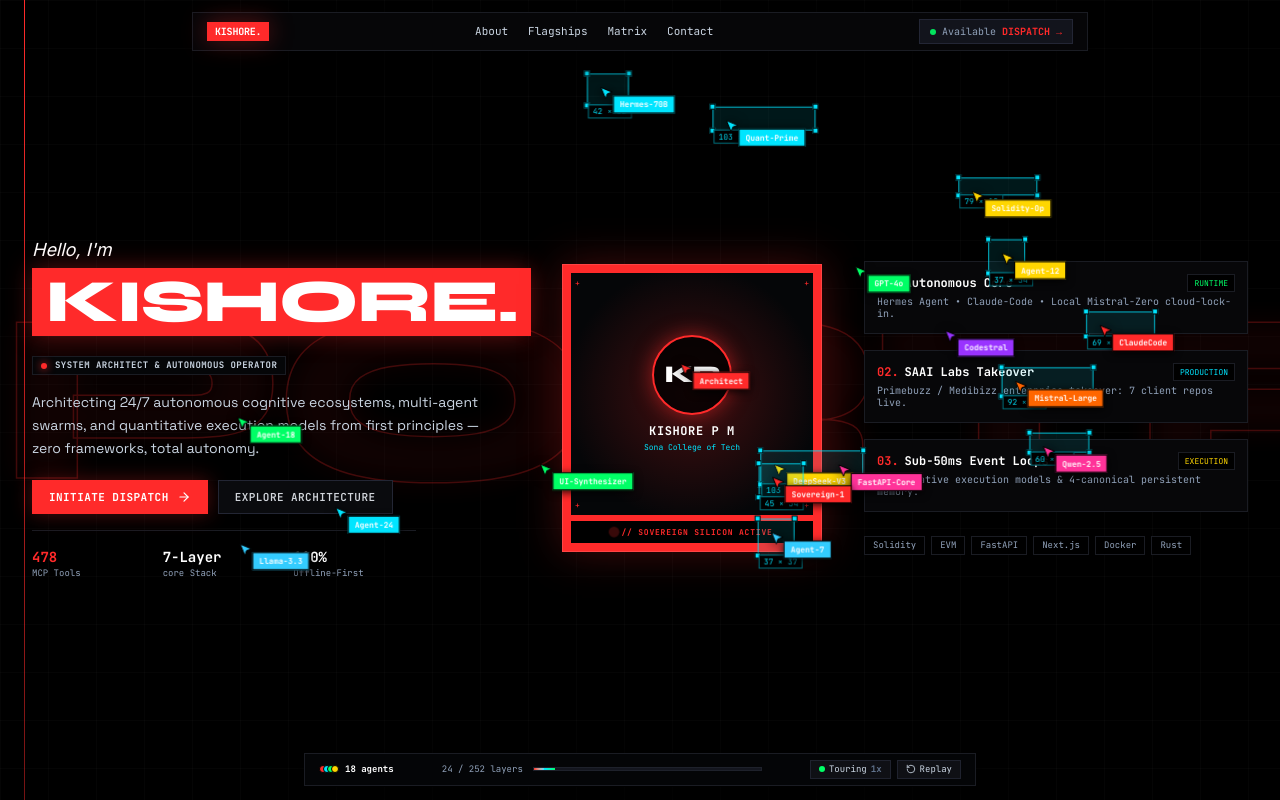
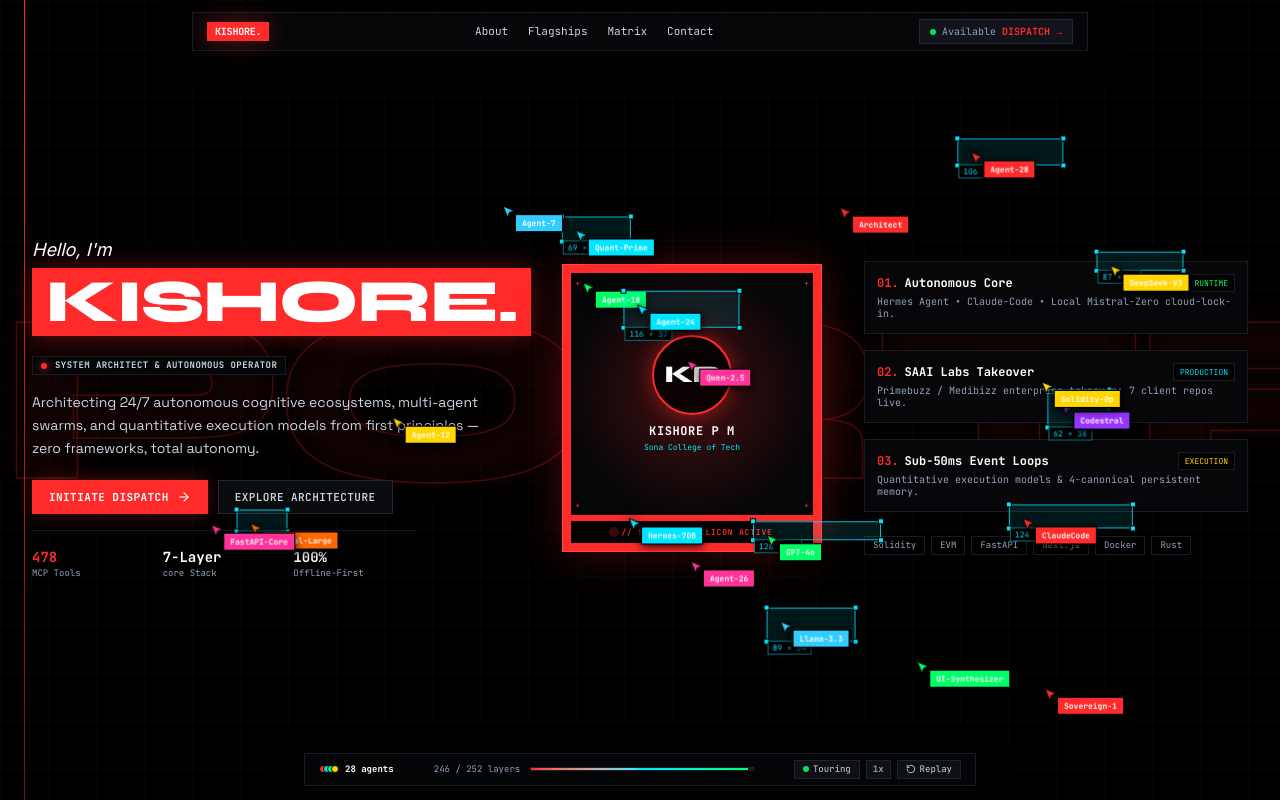
Before and after one commit to Kishore1700/portfolio, a Svelte app: page / in a window 1280 px wide. Shown: the top 800 px of the page. Built offline with nearby package versions, Linux system fonts and the light colour scheme.

Commit message:
feat: implement autonomous scanning, CAD wireframe assembly, touring auto-scroll, and vortex swarm workings

```diff
--- a/src/components/AgentSwarm.svelte
+++ b/src/components/AgentSwarm.svelte
@@ -1,7 +1,7 @@
 <script>
   import { onMount } from "svelte";
+  import { operatorEngine } from "../utils/operatorEngine.svelte.js";
 
-  // Configuration for 24 autonomous agent cursors with exact video names
   const agentNames = [
     { name: "ClaudeCode", color: "#FF2A2A" },
     { name: "Hermes-70B", color: "#00E5FF" },
@@ -20,11 +20,22 @@
     { name: "Agent-7", color: "#33CCFF" },
     { name: "Agent-12", color: "#FFD600" },
     { name: "Agent-18", color: "#00FF66" },
-    { name: "Agent-24", color: "#00E5FF" }
+    { name: "Agent-24", color: "#00E5FF" },
+    { name: "Agent-26", color: "#FF3399" },
+    { name: "Agent-28", color: "#FF2A2A" }
   ];
 
   let agents = $state([]);
-  let isVortex = $state(false);
+
+  // Mock CAD boxes matching intro_004.jpg exactly
+  const initialCadBoxes = [
+    { x: 70, y: 110, w: 980, h: 280, label: "1021 × 336" },
+    { x: 90, y: 390, w: 290, h: 90, label: "328 × 103" },
+    { x: 90, y: 490, w: 380, h: 42, label: "291 × 13" },
+    { x: 90, y: 550, w: 420, h: 70, label: "420 × 70" },
+    { x: 540, y: 400, w: 240, h: 250, label: "SOVEREIGN SILICON" },
+    { x: 810, y: 390, w: 260, h: 100, label: "RUNTIME CORE" }
+  ];
 
   function setupAgents() {
     agents = agentNames.map((a, i) => ({
@@ -35,12 +46,10 @@
       y: 100 + Math.random() * (typeof window !== "undefined" ? window.innerHeight - 200 : 700),
       targetX: Math.random() * 1000,
       targetY: Math.random() * 700,
-      vx: (Math.random() - 0.5) * 1.5,
-      vy: (Math.random() - 0.5) * 1.5,
-      speed: 0.02 + Math.random() * 0.035,
-      hasBox: Math.random() > 0.6,
-      boxW: 30 + Math.floor(Math.random() * 80),
-      boxH: 14 + Math.floor(Math.random() * 26)
+      speed: 0.03 + Math.random() * 0.035,
+      hasBox: Math.random() > 0.65,
+      boxW: 36 + Math.floor(Math.random() * 85),
+      boxH: 16 + Math.floor(Math.random() * 24)
     }));
   }
 
@@ -50,8 +59,7 @@
     const checkScroll = () => {
       const scrollY = window.scrollY;
       const maxScroll = document.documentElement.scrollHeight - window.innerHeight;
-      // Trigger swarm vortex when in the contact section (exact match to video frame_027/028)
-      isVortex = maxScroll > 0 && scrollY > maxScroll - 380;
+      operatorEngine.isSwarmVortex = maxScroll > 0 && scrollY > maxScroll - 380;
     };
     window.addEventListener("scroll", checkScroll, { passive: true });
 
@@ -64,24 +72,32 @@
       const h = window.innerHeight;
 
       agents.forEach((agent, i) => {
-        if (isVortex) {
-          // Synchronized flocking spiral at the right side of the screen
+        if (operatorEngine.phase === "scanning") {
+          // Circular scanning orbit around center (Matching intro_002.jpg)
+          const cx = w * 0.5;
+          const cy = h * 0.5;
+          const r = 90;
+          const a = angle * 1.5 + (i * (Math.PI * 2 / agents.length));
+          agent.x += ((cx + Math.cos(a) * r) - agent.x) * 0.1;
+          agent.y += ((cy + Math.sin(a) * r) - agent.y) * 0.1;
+        } else if (operatorEngine.isSwarmVortex) {
+          // Synchronized flocking spiral vortex at the right of contact (Matching frame_027/028)
           const centerX = w - 160;
           const centerY = h * 0.5;
-          const r = 50 + (i * 6);
+          const r = 45 + (i * 6);
           const a = angle + (i * (Math.PI * 2 / agents.length));
           agent.x += ((centerX + Math.cos(a) * r) - agent.x) * 0.07;
           agent.y += ((centerY + Math.sin(a) * r) - agent.y) * 0.07;
         } else {
-          // Autonomous roving / inspection
+          // Autonomous inspection & roving
           const dx = agent.targetX - agent.x;
           const dy = agent.targetY - agent.y;
           const dist = Math.sqrt(dx * dx + dy * dy);
 
-          if (dist < 40 || Math.random() < 0.006) {
+          if (dist < 40 || Math.random() < 0.007) {
             agent.targetX = Math.max(50, Math.min(w - 60, Math.random() * w));
             agent.targetY = Math.max(70, Math.min(h - 70, Math.random() * h));
-            agent.hasBox = Math.random() > 0.55;
+            agent.hasBox = Math.random() > 0.6;
             agent.boxW = 35 + Math.floor(Math.random() * 95);
             agent.boxH = 16 + Math.floor(Math.random() * 24);
           } else {
@@ -103,26 +119,60 @@
   });
 </script>
 
-<!-- Swarm Layer: Fixed, Transparent, Non-blocking -->
+<!-- SCANNING PHASE OVERLAY (Matches intro_002.jpg) -->
+{#if operatorEngine.phase === "scanning"}
+  <div class="fixed inset-0 z-[9998] bg-[#000000] flex flex-col items-center justify-center pointer-events-none select-none animate-fade-in">
+    <div class="w-14 h-14 rounded-full border border-[#1F222E] flex items-center justify-center bg-[#070709] shadow-[0_0_20px_rgba(255,42,42,0.2)]">
+      <span class="font-display font-black text-xs text-white tracking-widest">KP</span>
+    </div>
+    <div class="font-mono-cyber text-[10px] text-slate-400 mt-4 tracking-widest uppercase flex items-center gap-2">
+      <span class="w-1.5 h-1.5 rounded-full bg-[#00E5FF] animate-ping"></span>
+      <span>Scanning page... 0/252 layers</span>
+    </div>
+  </div>
+{/if}
+
+<!-- WIREFRAME ASSEMBLY OVERLAY (Matches intro_004.jpg) -->
+{#if operatorEngine.phase === "wireframing"}
+  <div class="fixed inset-0 z-[9991] pointer-events-none select-none overflow-hidden">
+    {#each initialCadBoxes as box}
+      <div
+        class="absolute border border-[#00E5FF]/90 bg-[#00E5FF]/10 transition-all duration-300"
+        style="left: {box.x}px; top: {box.y}px; width: {box.w}px; height: {box.h}px;"
+      >
+        <!-- Corner Handles -->
+        <div class="absolute -top-1 -left-1 w-2 h-2 bg-[#00E5FF] border border-black"></div>
+        <div class="absolute -top-1 -right-1 w-2 h-2 bg-[#00E5FF] border border-black"></div>
+        <div class="absolute -bottom-1 -left-1 w-2 h-2 bg-[#00E5FF] border border-black"></div>
+        <div class="absolute -bottom-1 -right-1 w-2 h-2 bg-[#00E5FF] border border-black"></div>
+
+        <!-- Dimension Badge -->
+        <div class="absolute -bottom-4 left-0 font-mono-cyber text-[8px] text-[#00E5FF] bg-black px-1 border border-[#00E5FF]/60">
+          {box.label}
+        </div>
+      </div>
+    {/each}
+  </div>
+{/if}
+
+<!-- AUTONOMOUS AGENT CURSOR LAYER -->
 <div class="fixed inset-0 pointer-events-none z-[9990] overflow-hidden select-none">
   {#each agents as agent (agent.id)}
     <div
       class="absolute will-change-transform"
       style="transform: translate3d({agent.x}px, {agent.y}px, 0);"
     >
-      <!-- CAD Wireframe Bounding Box (Exact as Video) -->
-      {#if agent.hasBox && !isVortex}
+      <!-- CAD Wireframe Bounding Box when inspecting -->
+      {#if agent.hasBox && !operatorEngine.isSwarmVortex && operatorEngine.phase === "assembled"}
         <div
           class="absolute -top-3 -left-3 border border-[#00E5FF]/80 bg-[#00E5FF]/10 pointer-events-none"
           style="width: {agent.boxW}px; height: {agent.boxH}px;"
         >
-          <!-- Corner handles -->
           <div class="absolute -top-1 -left-1 w-1.5 h-1.5 bg-[#00E5FF] border border-black"></div>
           <div class="absolute -top-1 -right-1 w-1.5 h-1.5 bg-[#00E5FF] border border-black"></div>
           <div class="absolute -bottom-1 -left-1 w-1.5 h-1.5 bg-[#00E5FF] border border-black"></div>
           <div class="absolute -bottom-1 -right-1 w-1.5 h-1.5 bg-[#00E5FF] border border-black"></div>
 
-          <!-- Dimension Badge -->
           <div class="absolute -bottom-3.5 left-0 font-mono-cyber text-[8px] text-[#00E5FF] bg-black/95 px-1 border border-[#00E5FF]/50 whitespace-nowrap">
             {agent.boxW} &times; {agent.boxH}
           </div>
@@ -144,7 +194,7 @@
         />
       </svg>
 
-      <!-- Label Badge -->
+      <!-- Agent Label Badge -->
       <div
         class="absolute left-3.5 top-2.5 px-1.5 py-0.5 font-mono-cyber text-[8px] font-bold text-white whitespace-nowrap border border-black shadow-[0_2px_8px_rgba(0,0,0,0.9)]"
         style="background-color: {agent.color};"
--- a/src/components/TelemetryDock.svelte
+++ b/src/components/TelemetryDock.svelte
@@ -1,36 +1,27 @@
 <script>
   import { onMount } from "svelte";
   import { RotateCcw } from "lucide-svelte";
+  import { operatorEngine } from "../utils/operatorEngine.svelte.js";
 
-  let scrollPercent = $state(0);
-  let totalLayers = 252;
-  // Dynamic calculation matching video numbers (from 24 to 252)
-  let builtLayers = $derived(Math.min(totalLayers, Math.max(24, Math.round(24 + (scrollPercent / 100) * 228))));
-  let agentCount = $derived(scrollPercent > 80 ? 28 : scrollPercent > 40 ? 22 : 18);
-  let isTouring = $state(true);
+  let autoScrollInterval;
 
   onMount(() => {
-    const handleScroll = () => {
-      const scrollY = window.scrollY;
-      const max = document.documentElement.scrollHeight - window.innerHeight;
-      scrollPercent = max > 0 ? (scrollY / max) * 100 : 0;
-    };
-    window.addEventListener("scroll", handleScroll, { passive: true });
-    handleScroll();
+    // Autonomous Touring auto-scroll implementation
+    autoScrollInterval = setInterval(() => {
+      if (operatorEngine.isTouring && operatorEngine.phase === "assembled") {
+        const scrollMax = document.documentElement.scrollHeight - window.innerHeight;
+        if (window.scrollY < scrollMax - 5) {
+          const step = 1.2 * operatorEngine.tourSpeed;
+          window.scrollBy({ top: step, behavior: "auto" });
+        }
+      }
+    }, 20);
 
-    return () => window.removeEventListener("scroll", handleScroll);
+    return () => clearInterval(autoScrollInterval);
   });
-
-  function toggleTour() {
-    isTouring = !isTouring;
-  }
-
-  function handleReplay() {
-    window.scrollTo({ top: 0, behavior: "smooth" });
-  }
 </script>
 
-<!-- BOTTOM TELEMETRY DOCK (Exact Match to Video Frame_004, 007, 014, 021, 028) -->
+<!-- BOTTOM TELEMETRY DOCK (Matches Video Dock) -->
 <div class="fixed bottom-3.5 left-1/2 -translate-x-1/2 z-[9995] w-[92%] max-w-2xl select-none">
   <div class="bg-[#050608]/95 backdrop-blur-md border border-[#1A1C23] px-3.5 py-1.5 shadow-[0_10px_35px_rgba(0,0,0,0.95)] flex items-center justify-between gap-3 font-mono-cyber text-[9px]">
 
@@ -42,44 +33,61 @@
         <span class="w-2 h-2 rounded-full bg-[#00FF66] border border-black"></span>
         <span class="w-2 h-2 rounded-full bg-[#FFD600] border border-black"></span>
       </div>
-      <span class="text-white font-bold">{agentCount} agents</span>
+      <span class="text-white font-bold">{operatorEngine.agentCount} agents</span>
     </div>
 
     <!-- Center: Layer Assembly Progress -->
     <div class="flex-1 flex items-center gap-2.5 max-w-xs hidden sm:flex">
-      <span class="text-slate-400 shrink-0">{builtLayers} / {totalLayers} layers</span>
+      <span class="text-slate-400 shrink-0">
+        {#if operatorEngine.phase === "scanning"}
+          Scanning page...
+        {:else}
+          {operatorEngine.builtLayers} / {operatorEngine.totalLayers} layers
+        {/if}
+      </span>
       <div class="flex-1 h-1 bg-[#14161F] overflow-hidden relative border border-[#1E212B]">
         <div
           class="h-full bg-gradient-to-r from-[#FF2A2A] via-[#00E5FF] to-[#00FF66] transition-all duration-100"
-          style="width: {(builtLayers / totalLayers) * 100}%;"
+          style="width: {(operatorEngine.builtLayers / operatorEngine.totalLayers) * 100}%;"
         ></div>
       </div>
     </div>
 
-    <!-- Right: Mode & Replay Controls (Exact from Video) -->
+    <!-- Right: Mode & Replay Controls -->
     <div class="flex items-center gap-1.5 shrink-0">
+      <!-- Touring / Manual Mode Toggle -->
       <button
         type="button"
-        onclick={toggleTour}
+        onclick={() => operatorEngine.toggleTour()}
         class="px-2 py-0.5 bg-[#0F1015] border border-[#1F222E] text-slate-300 hover:text-white flex items-center gap-1 transition-colors cursor-pointer"
-        title="Toggle autonomous touring"
+        title={operatorEngine.isTouring ? "Pause auto-scroll tour" : "Resume auto-scroll tour"}
       >
-        <span class="w-1.5 h-1.5 rounded-full {isTouring ? 'bg-[#00FF66]' : 'bg-slate-500'}"></span>
-        <span>{isTouring ? 'Touring' : 'Manual'}</span>
-        <span class="text-slate-500 font-bold">1x</span>
+        <span class="w-1.5 h-1.5 rounded-full {operatorEngine.isTouring ? 'bg-[#00FF66] animate-pulse' : 'bg-slate-500'}"></span>
+        <span>{operatorEngine.isTouring ? 'Touring' : 'Manual'}</span>
       </button>
 
+      <!-- Speed Multiplier (1x, 2x, 0.5x) -->
       <button
         type="button"
-        onclick={handleReplay}
+        onclick={() => operatorEngine.cycleSpeed()}
+        class="px-1.5 py-0.5 bg-[#0F1015] border border-[#1F222E] text-slate-400 hover:text-white transition-colors cursor-pointer"
+        title="Toggle speed multiplier"
+      >
+        <span class="font-bold">{operatorEngine.tourSpeed}x</span>
+      </button>
+
+      <!-- Replay Button -->
+      <button
+        type="button"
+        onclick={() => operatorEngine.replay()}
         class="px-2 py-0.5 bg-[#0F1015] border border-[#1F222E] text-slate-300 hover:text-[#00E5FF] flex items-center gap-1 transition-colors cursor-pointer"
-        title="Replay layer assembly from top"
+        title="Replay entire layer assembly from top"
       >
         <RotateCcw class="w-2.5 h-2.5" />
         <span class="hidden md:inline">Replay</span>
       </button>
 
-      {#if scrollPercent > 90}
+      {#if operatorEngine.isSwarmVortex}
         <span class="text-slate-400 pl-1 border-l border-[#1A1C23] hidden lg:inline animate-fade-in">
           Rebuilt by 28 agents in 48.6s
         </span>
--- /dev/null
+++ b/src/utils/operatorEngine.svelte.js
@@ -0,0 +1,75 @@
+// Autonomous Operator Engine State (Svelte 5 Runes)
+export class OperatorEngine {
+  phase = $state("scanning"); // 'scanning' | 'wireframing' | 'assembled'
+  isTouring = $state(true);
+  tourSpeed = $state(1); // 1x, 2x, 0.5x
+  builtLayers = $state(0);
+  totalLayers = 252;
+  agentCount = $state(18);
+  elapsedSeconds = $state(0);
+  isSwarmVortex = $state(false);
+
+  constructor() {
+    this.startLifecycle();
+  }
+
+  startLifecycle() {
+    this.phase = "scanning";
+    this.builtLayers = 0;
+    this.agentCount = 18;
+    this.elapsedSeconds = 0;
+
+    // Phase 0: Scanning orbit (1.2s)
+    setTimeout(() => {
+      this.phase = "wireframing";
+      this.builtLayers = 24;
+
+      // Phase 1: Wireframing CAD layout (1.4s)
+      setTimeout(() => {
+        this.phase = "assembled";
+        this.startLayerCounter();
+        this.startTimer();
+      }, 1400);
+    }, 1200);
+  }
+
+  startLayerCounter() {
+    const interval = setInterval(() => {
+      if (this.builtLayers < this.totalLayers) {
+        this.builtLayers = Math.min(this.totalLayers, this.builtLayers + Math.floor(Math.random() * 8 + 3));
+        if (this.builtLayers > 180) this.agentCount = 28;
+        else if (this.builtLayers > 90) this.agentCount = 22;
+      } else {
+        clearInterval(interval);
+      }
+    }, 120);
+  }
+
+  startTimer() {
+    const timer = setInterval(() => {
+      this.elapsedSeconds = +(this.elapsedSeconds + 0.1).toFixed(1);
+      if (this.isSwarmVortex) {
+        clearInterval(timer);
+      }
+    }, 100);
+  }
+
+  toggleTour() {
+    this.isTouring = !this.isTouring;
+  }
+
+  cycleSpeed() {
+    if (this.tourSpeed === 1) this.tourSpeed = 2;
+    else if (this.tourSpeed === 2) this.tourSpeed = 0.5;
+    else this.tourSpeed = 1;
+  }
+
+  replay() {
+    if (typeof window !== "undefined") {
+      window.scrollTo({ top: 0, behavior: "smooth" });
+    }
+    this.startLifecycle();
+  }
+}
+
+export const operatorEngine = new OperatorEngine();
```
